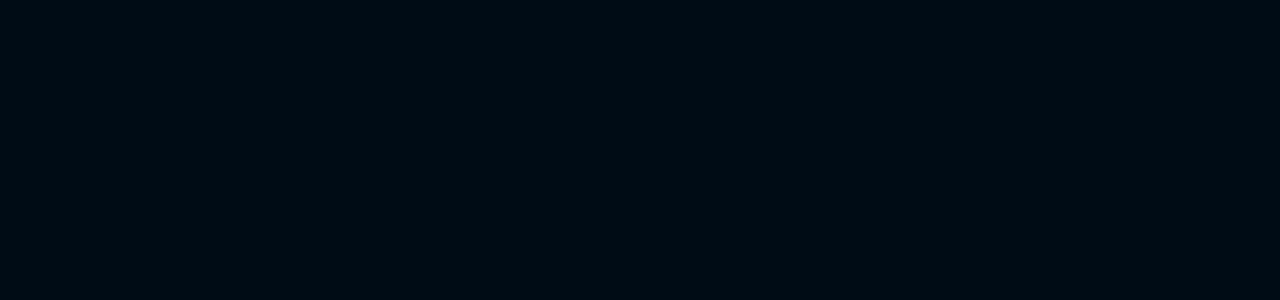
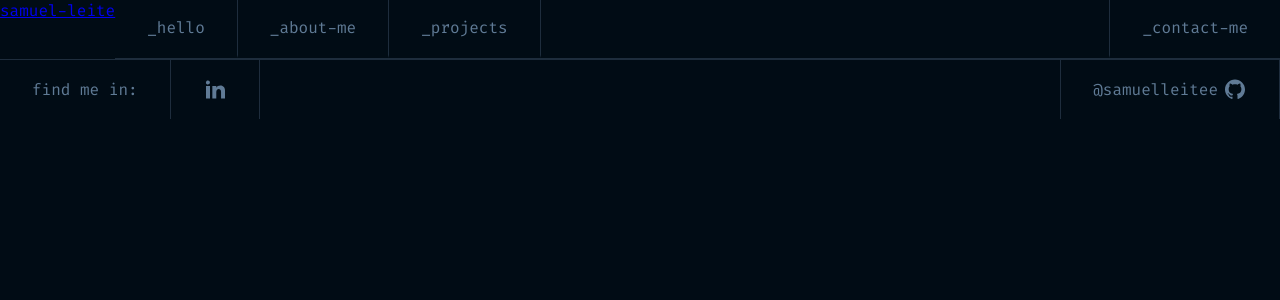
Before and after one commit to samuelleitee/portfolio, a React (Vite) app: page / in a window 1280 px wide. Shown: the top 300 px of the page. Built offline with nearby package versions, Linux system fonts and the light colour scheme; the HTML template or start-up script is replaced by a standard one.

Commit message:
feat: add Hello Page

```diff
--- a/src/pages/Hello/index.jsx
+++ b/src/pages/Hello/index.jsx
@@ -0,0 +1,20 @@
+import styles from "./Hello.module.css"
+
+import { Header } from "../../components/Header";
+import { Footer } from "../../components/Footer";
+import { Link, Outlet } from "react-router-dom";
+
+export function Hello() {
+    return (
+        <>
+            <span className={styles.span}>
+                <p>
+                    <Link to="/" className={styles.a}>samuel-leite</Link>
+                </p>
+            </span>
+            <Header />
+            <Outlet />
+            <Footer />
+        </>
+    );
+}
```
